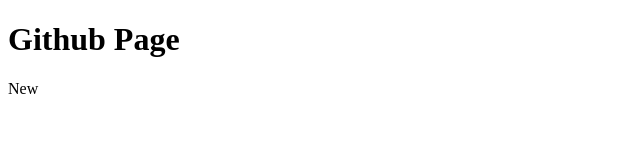
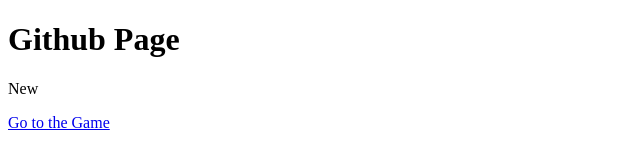
Before and after one commit to PeterPark07/PeterPark07.github.io, a plain HTML site: page index.html in a window 1280 px wide. Shown: the whole page, without its empty margins (0-640 px from the left). Drawn offline with Linux system fonts and the light colour scheme.

Commit message:
Update index.html

```diff
--- a/index.html
+++ b/index.html
@@ -5,5 +5,8 @@
 <h1>Github Page </h1>
 <p>New</p>
 
+<a href="game/bet.html">Go to the Game</a>
+
+
 </body>
 </html>
```
